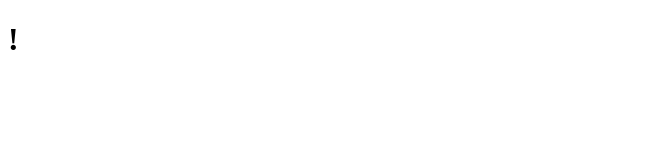
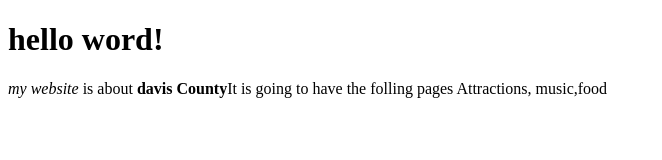
Before and after one commit to 26lmckean/codeclub, a website: page index.html in a window 1280 px wide. Shown: the whole page, without its empty margins (0-662 px from the left). Drawn offline with Linux system fonts and the light colour scheme.

Commit message:
good thing

```diff
--- a/index.html
+++ b/index.html
@@ -7,6 +7,10 @@
     <title>Static Template</title>
   </head>
   <body>
-    <h1>!</h1>
+    <h1>hello word!</h1>
   </body>
 </html>
+<p>
+  <em>my website</em> is about <strong>davis County</strong>It is going to have
+  the folling pages Attractions, music,food
+</p>
```
